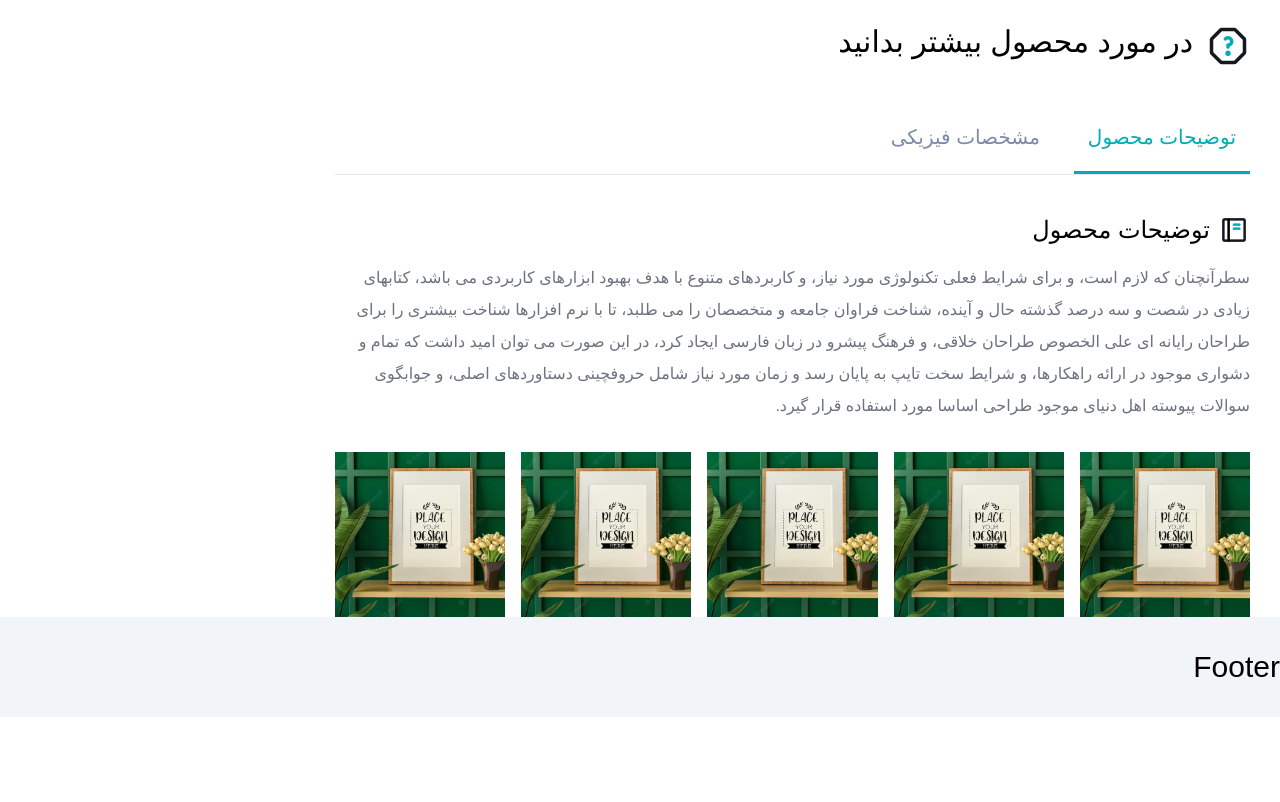
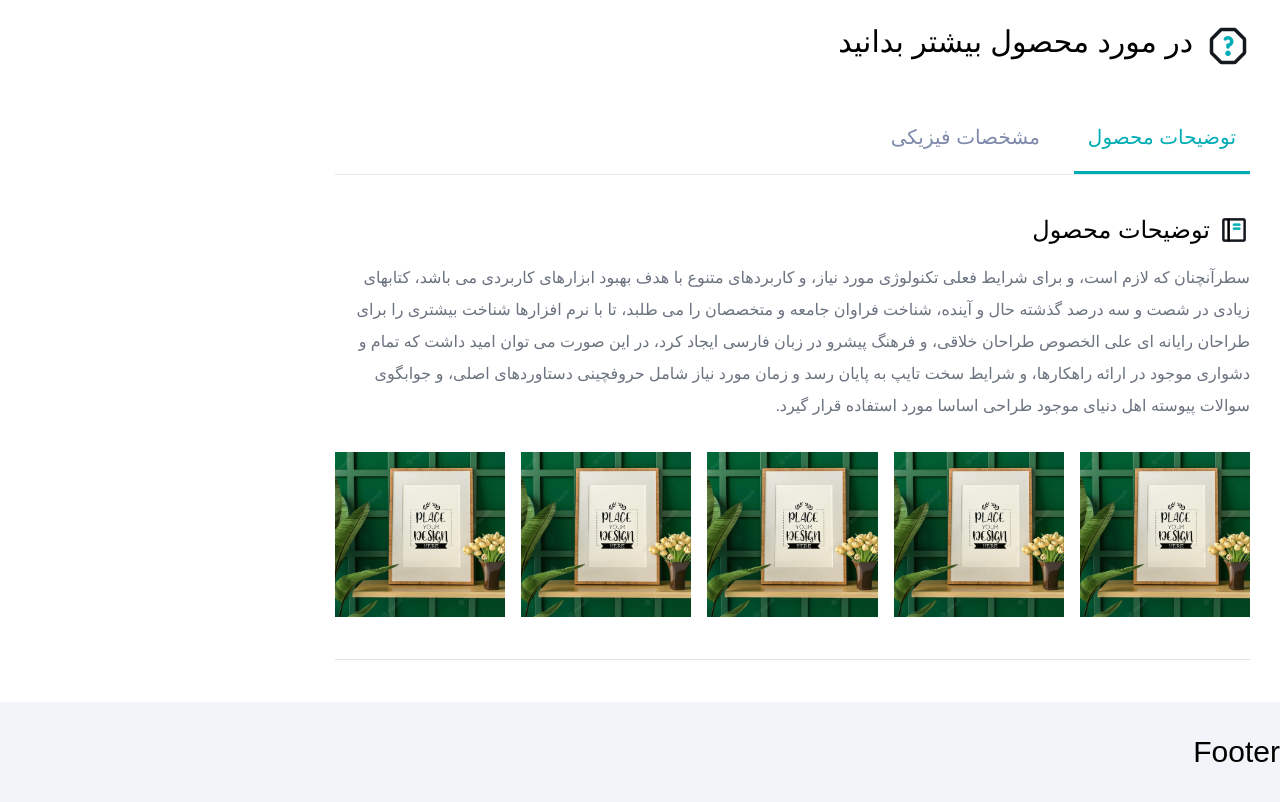
Before and after one commit to TechNullogy/Simple-Shop, a website built with Vite: page src/pages/single-product.html in a window 1280 px wide. Shown: the part 895-1697 px from the top of the page. Before the commit the page ends 1612 px from the top, so only its background shows below. Built offline with nearby package versions, Linux system fonts and the light colour scheme; a web font is replaced by a local one.

Commit message:
feat: add line after image gallery

```diff
--- a/src/pages/single-product.html
+++ b/src/pages/single-product.html
@@ -282,6 +282,8 @@
                 </ul>
                 <!-- ./image gallery -->
 
+                <hr class="border-[#BFC4D580] my-[42px]">
+
             </div>
             <!-- ./description -->
 
```
